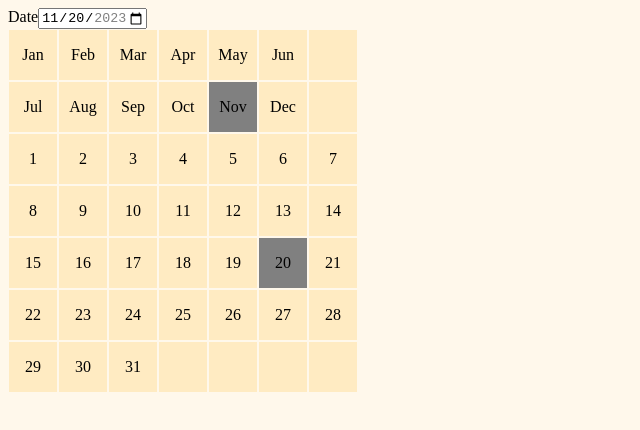
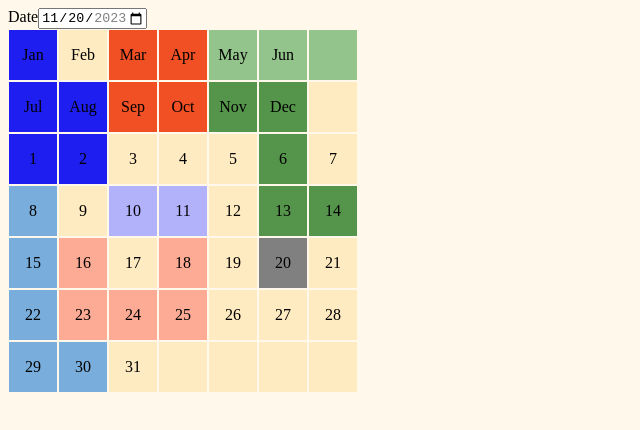
Before and after one commit to shanenak/tetris-calendar, a React (Create React App) app: page / in a window 1280 px wide. Shown: the top 430 px of the page, without its empty margins (0-640 px from the left). Built offline with nearby package versions, Linux system fonts and the light colour scheme.

Commit message:
remove storing components in grid

```diff
--- a/src/components/Calendar.jsx
+++ b/src/components/Calendar.jsx
@@ -1,13 +1,5 @@
-import { useSelector } from "react-redux";
-import { pieces } from "../utils";
 
-export default function Calendar () {
-    const puzzle = useSelector((state) => state.puzzle)
-    const { grid, shapeId } = puzzle
-    // const piece = pieces[shapeId]
-
-    // const options = getOptions(piece, grid)
-    // const newGrid = place(piece, grid, options[0])
+export default function Calendar ({ grid }) {
     return (
         <div className='grid-container'>
             <div className='grid-squares'>
--- a/src/components/Puzzle.jsx
+++ b/src/components/Puzzle.jsx
@@ -1,20 +1,22 @@
 import { useDispatch, useSelector } from "react-redux";
 import Calendar from "./Calendar";
 import { useEffect, useState } from "react";
-import { blockDates, tiles, months, gridSize } from "../utils";
+import { blockDates, tiles, months, gridSize, pieces, gridToCalendar, deepCopy } from "../utils";
 import CalendarSquare from "./CalendarSquare";
 import { receiveGrid } from "../actions";
 
 export default function Puzzle () {
-    // let grid = useSelector((state)=> state.puzzle.grid)
+    let grid = useSelector((state)=> state.puzzle.grid)
     const dispatch = useDispatch();
     const [month, setMonth] = useState('Nov');
     const monthStr = months.indexOf(month).toString().padStart(2, '0')
     const [date, setDate] = useState(20);
     const dateStr = date.toString().padStart(2, '0')
 
+    const blockedGrid = blockDates(month, date)
+
     useEffect(()=>{
-        dispatch(receiveGrid(blockDates(month, date)))
+        dispatch(receiveGrid(blockedGrid))
     }, [month, date])
 
     const updateDate = (e) => {
@@ -23,52 +25,77 @@ export default function Puzzle () {
         setDate(parseInt(dateValues[2]));
     }
 
+    const lastSolution = solve(blockedGrid);
+
     return (
         <div>
             <label>Date
                 <input type="date" id="start" name="trip-start" value={`2023-${monthStr}-${dateStr}`} min="2023-01-01" max="2023-12-31" onChange={updateDate}/>
 
             </label>
-            <Calendar />
+            <Calendar grid={gridToCalendar(lastSolution)}/>
         </div>
     )
 }
 
+function solve (grid) {
+    const solutions = {0: [grid]};
+    for (let i=0;i<pieces.length;i++) {
+        let currPiece = pieces[i];
+        let currSolution = solutions[i][0];
+        let currOptions = getOptions(currPiece, currSolution)
+        solutions[i+1]=[];
+        if (currOptions.length===0) {
+            break;
+        } else {
+            for (let j=0; j<currOptions.length; j++) {
+                solutions[i+1].push(place(currPiece, currSolution, currOptions[j]))
+            }
+        }
+    }
+    console.log(solutions)
+    return solutions[7][0];
+}
 
 function place (piece, grid, option) {
     const [row, col] = option;
-
+    const gridCopy = deepCopy(grid);
     piece.forEach((pieceRow, rowIdx)=>{
         let projRow = rowIdx + row;
         pieceRow.forEach((colValue, colIdx) => {
             let projCol = colIdx + col;
-            grid[projRow][projCol] = <CalendarSquare color={colValue} label={tiles[(projRow * 7) + projCol]} />
+            gridCopy[projRow][projCol] = colValue;
         })
     })
-    return grid
+    return gridCopy
 }
 
 function getOptions (piece, grid) {
     const validOptions = [];
     for (let row = 0; row < gridSize; row++) {
         for (let col = 0; col < gridSize; col++) {
-            if (validSpot(piece, grid, row, col)) validOptions.push([row, col]);
+            if (validSpot(piece, grid, row, col)) {
+                validOptions.push([row, col]);
+            }
         }
     }
     return validOptions
 }
 
 function validSpot (piece, grid, row, col) {
-    piece.forEach((pieceRow, rowIdx)=>{
-        let projRow = rowIdx + row;
-        pieceRow.forEach((colValue, colIdx)=>{
-            let projCol = colIdx + col;
-            if (projRow >= gridSize || projCol >= gridSize) {
-                return false
-            } else if (grid[projRow][projCol]<=0) {
-                return false
+    for (let pieceRow=0; pieceRow<piece.length; pieceRow++) {
+        let projRow = row + pieceRow;
+        for (let pieceCol=0; pieceCol<piece[0].length; pieceCol++) {
+            let projCol = col + pieceCol;
+            if (piece[pieceRow][pieceCol]>0) {
+                if (projRow >= gridSize || projCol >= gridSize) {
+                    return false;
+                }
+                if (grid[projRow][projCol]>0) {
+                    return false;
+                }
             }
-        })
-    })
+        }
+    }
     return true
 }
--- a/src/utils/index.js
+++ b/src/utils/index.js
@@ -9,15 +9,29 @@ export const defaultState = () => {
     }
 }
 
-export const defaultGrid = () => {
-    const grid = [...Array(7)].map(e => Array(7));
-
+export const gridToCalendar = (grid) => {
+    const calendarTiles = [...Array(7)].map(e => Array(7));
     for (let row = 0; row < gridSize; row++) {
         for (let col = 0; col < gridSize; col++) {
-            grid[row][col] = <CalendarSquare color='0' label={tiles[(row * 7) + col]} key={`row${row}-col${col}`}/>
+            calendarTiles[row][col] = <CalendarSquare color={grid[row][col].toString()} label={tiles[(row * 7) + col]} key={`row${row}-col${col}`} />
         }
     }
+    return calendarTiles
+}
+
+export const defaultGrid = () => {
+    const grid = [...Array(7)].map(e => Array(7).fill(0));
     return grid
+}
+
+export const deepCopy = (grid) => {
+    const deepCopy = [...Array(7)].map(e => Array(7).fill(0));
+    for (let row = 0; row < gridSize; row++) {
+        for (let col = 0; col < gridSize; col++) {
+            deepCopy[row][col] = grid[row][col]
+        }
+    }
+    return deepCopy
 }
 
 export function blockDates(month, date) {
@@ -28,8 +42,8 @@ export function blockDates(month, date) {
     const dateRow = Math.floor(tiles.indexOf(date) / 7);
     const dateCol = tiles.indexOf(date) % 7;
 
-    grid[monthRow][monthCol] = <CalendarSquare color='9' label={month} key={`row${monthRow}-col${monthCol}`}/>
-    grid[dateRow][dateCol] = <CalendarSquare color='9' label={date} key={`row${dateRow}-col${dateCol}`} />
+    grid[monthRow][monthCol] = 9
+    grid[dateRow][dateCol] = 9
     return grid
 }
 
```
